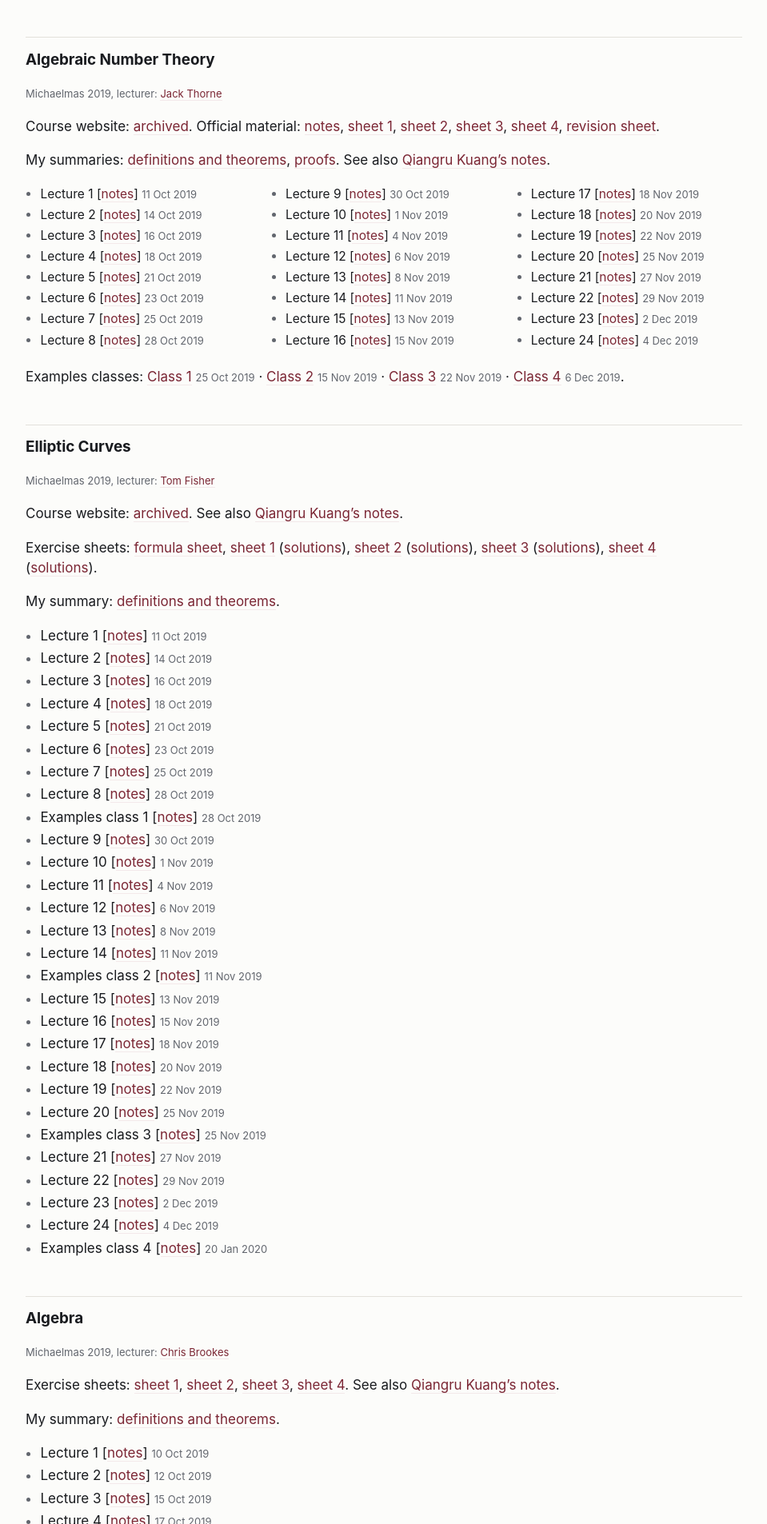
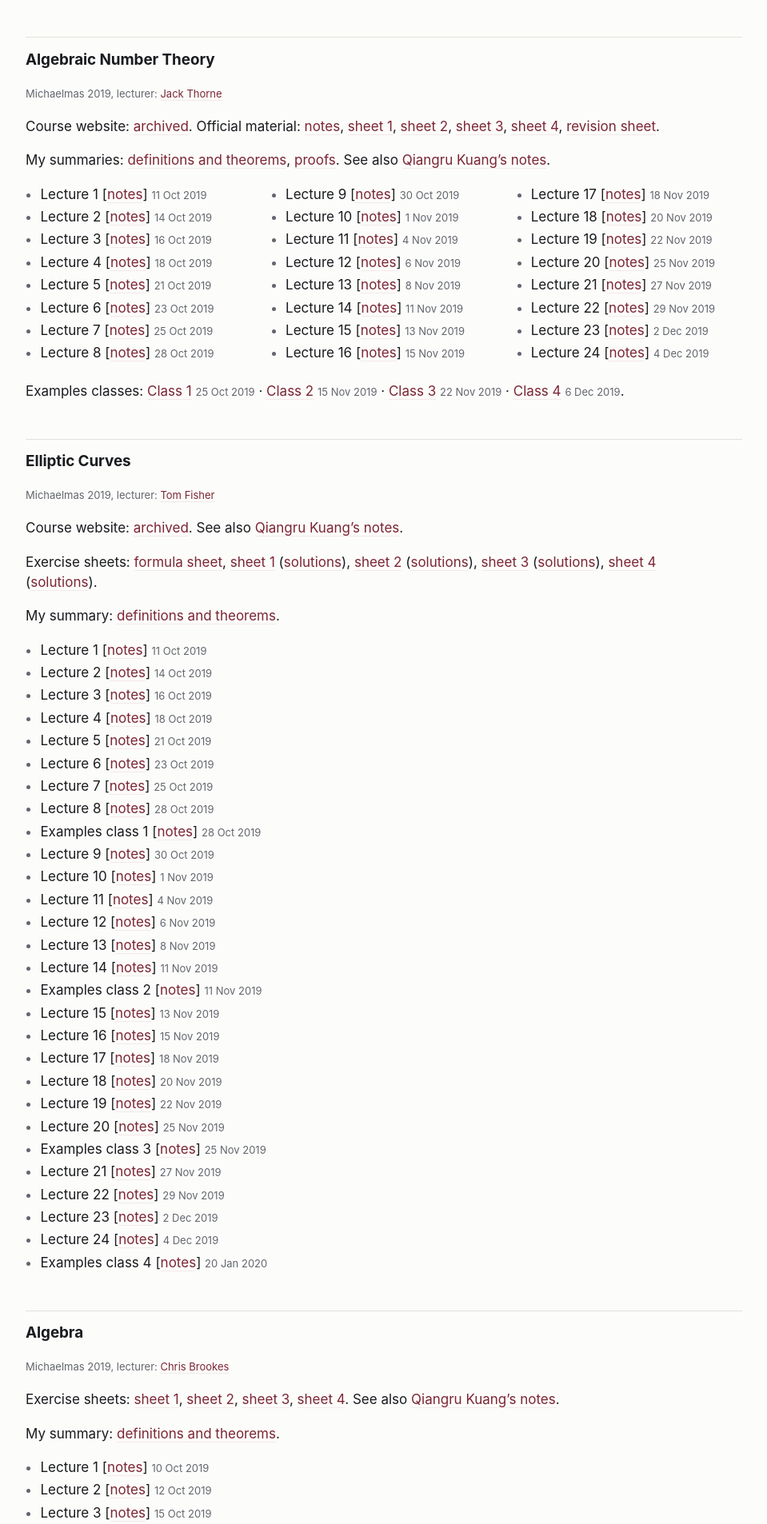
Before and after one commit to rvisser7/rvisser7.github.io, a Jekyll site: the page built from partiii/index.md, in a window 1280 px wide. Shown: the part 635-2541 px from the top of the page at 80% size, without its empty margins (160-1119 px from the left). Built offline with Jekyll 4.4.1, drawn with Linux system fonts in a browser that asks for light colours.

Commit message:
Remove unnecessary font-size rule for lecture notes columns

```diff
--- a/assets/css/site.css
+++ b/assets/css/site.css
@@ -198,12 +198,11 @@ li::marker { color: var(--muted); }
   max-width: 56rem;
   margin: 0 0 1.2rem;
 }
-.lecture-cols > ul { margin: 0; font-size: 0.96875rem; }
+.lecture-cols > ul { margin: 0; }
 .lecture-cols .meta { white-space: nowrap; }
 
 @media (max-width: 46rem) {
   .lecture-cols { grid-template-columns: 1fr; }
-  .lecture-cols > ul { font-size: inherit; }
 }
 
 /* Small trailing detail on a list item: dates, venues, journal refs. */
```
